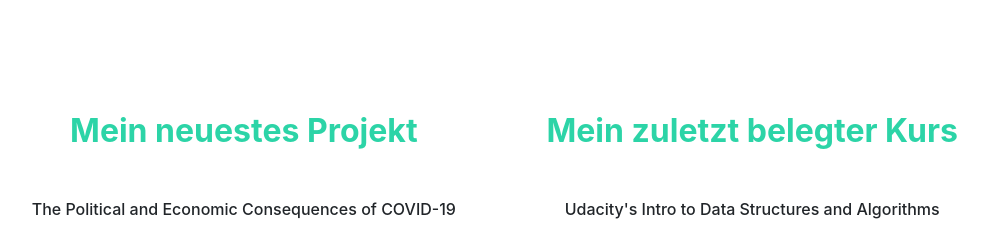
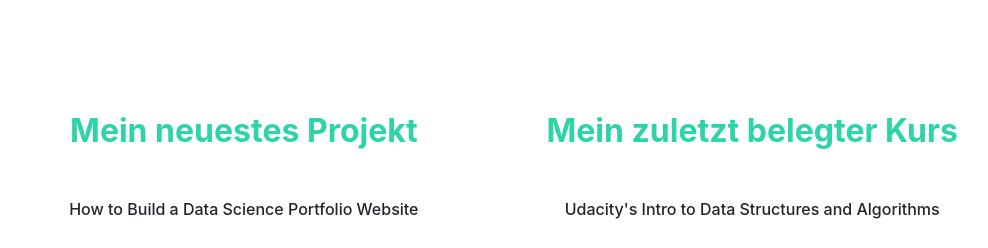
Before and after one commit to julianikulski/portfolio-website, a Flask app: template templates/index.html in a window 1280 px wide. Shown: the part 634-882 px from the top of the page, without its empty margins (142-1130 px from the left). Run offline with Flask 2, Linux system fonts and the light colour scheme; the template is opened without the code that fills it, so the values that code supplies are empty; some libraries are stand-ins or nearby versions.

Commit message:
feat: Update the latest project display

```diff
--- a/templates/index.html
+++ b/templates/index.html
@@ -15,12 +15,12 @@
                             <h2 class="index-header">Mein neuestes Projekt</h2>
                         </div>
                         <div class="row index-img text-center">
-                            <h6>The Political and Economic Consequences of COVID-19</h6>
+                            <h6>How to Build a Data Science Portfolio Website</h6>
                         </div>
                     </div>
                     <div class="row">
-                        <a target="_blank" href="https://towardsdatascience.com/the-political-and-economic-perspective-of-covid-19-c35c046ceffc">
-                            <img class="portfolio-img" src="/static/img/covid-19.png">
+                        <a target="_blank" href="https://towardsdatascience.com/how-to-build-a-data-science-portfolio-website-335b0f253822">
+                            <img class="portfolio-img" src="/static/img/portfolio-website.png">
                         </a>
                     </div>
                     <div class="index-bottom text-center">
```
